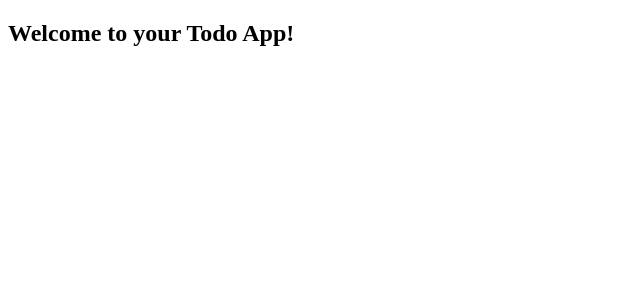
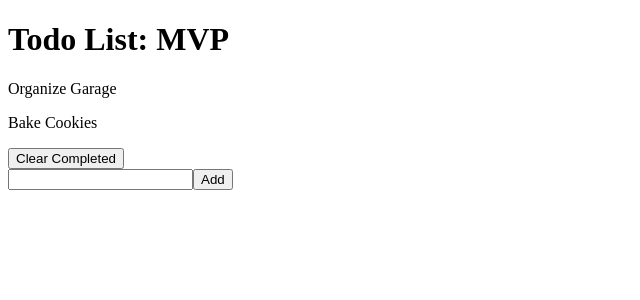
Before and after one commit to bloominstituteoftechnology/web-module-project-class-components, a React (Create React App) app: page / in a window 1280 px wide. Shown: the top 300 px of the page, without its empty margins (0-640 px from the left). Built offline with nearby package versions, Linux system fonts and the light colour scheme; the HTML template or start-up script is replaced by a standard one.

Commit message:
completed the project

```diff
--- a/src/App.js
+++ b/src/App.js
@@ -1,13 +1,80 @@
-import React from 'react';
+import React from "react";
+import TodoForm from "./components/TodoForm";
+import TodoList from "./components/TodoList";
+import "./components/Todo.css";
+
+const TodoData = [
+  {
+    task: "Organize Garage",
+    id: 1528817077286,
+    completed: false,
+  },
+  {
+    task: "Bake Cookies",
+    id: 1528817084358,
+    completed: false,
+  },
+];
 
 class App extends React.Component {
-  // you will need a place to store your state in this component.
-  // design `App` to be the parent component of your application.
-  // this component is going to take care of state, and any change handlers you need to work with your state
+  constructor() {
+    super();
+    this.state = {
+      TodoData: TodoData,
+    };
+  }
+
+  //Toggle todo
+  handleToggle = (id) => {
+    this.setState({
+      ...this.state,
+      TodoData: this.state.TodoData.map((todo) => {
+        if (todo.id === id) {
+          return {
+            ...todo,
+            completed: !todo.completed,
+          };
+        } else {
+          return todo;
+        }
+      }),
+    });
+  };
+  //Add todo
+  handleAddTodo = (task) => {
+    const newTodo = {
+      //setting the propertis for our new todo
+      task: task,
+      id: Math.random(),
+      completed: false,
+    };
+
+    this.setState({
+      ...this.state,
+      TodoData: [...this.state.TodoData, newTodo],
+    });
+  };
+  //Clear Todo completed
+  handleClear = () => {
+    this.setState({
+      //sets the state with the original data and returns all the todos that are have completed:false.
+      ...this.state,
+      TodoData: this.state.TodoData.filter((todo) => {
+        return !todo.completed;
+      }),
+    });
+  };
+
   render() {
     return (
       <div>
-        <h2>Welcome to your Todo App!</h2>
+        <h1>Todo List: MVP</h1>
+        <TodoList
+          data={this.state.TodoData}
+          handleToggle={this.handleToggle}
+          handleClear={this.handleClear}
+        />
+        <TodoForm handleAddTodo={this.handleAddTodo} />
       </div>
     );
   }
--- a/src/components/Todo.css
+++ b/src/components/Todo.css
@@ -0,0 +1,4 @@
+.completed {
+  background-color: #d17d7c;
+  text-decoration: line-through;
+}
--- a/src/components/Todo.js
+++ b/src/components/Todo.js
@@ -0,0 +1,18 @@
+import React from "react";
+
+const Todo = (props) => {
+  const handleClick = () => {
+    props.handleToggle(props.todo.id);
+  };
+
+  return (
+    <div
+      onClick={handleClick}
+      className={`item${props.completed ? "completed" : ""}`}
+    >
+      <p>{props.todo.task}</p>
+    </div>
+  );
+};
+
+export default Todo;
--- a/src/components/TodoForm.js
+++ b/src/components/TodoForm.js
@@ -0,0 +1,31 @@
+import React from "react";
+
+class TodoForm extends React.Component {
+  constructor() {
+    super();
+    this.state = {
+      input: "",
+    };
+  }
+
+  handleChanges = (e) => {
+    this.setState({
+      input: e.target.value,
+    });
+  };
+
+  handleSubmit = (e) => {
+    e.preventDefault();
+    this.props.handleAddTodo(this.state.input);
+  };
+  render() {
+    return (
+      <form onSubmit={this.handleSubmit}>
+        <input type="text" name="task" onChange={this.handleChanges} />
+        <button>Add</button>
+      </form>
+    );
+  }
+}
+
+export default TodoForm;
--- a/src/components/TodoList.js
+++ b/src/components/TodoList.js
@@ -1,2 +1,21 @@
-// your components will all go in this `component` directory.
-// feel free to change this component.js into TodoList.js
+import React from "react";
+import Todo from "./Todo";
+
+const TodoList = (props) => {
+  const handleClick = () => {
+    props.handleClear();
+  };
+
+  return (
+    <div className="todo-list">
+      {props.data.map((todo) => (
+        <Todo handleToggle={props.handleToggle} todo={todo} key={todo.id} />
+      ))}
+      <button onClick={handleClick} className="clear-btn">
+        Clear Completed
+      </button>
+    </div>
+  );
+};
+
+export default TodoList;
```
Also changed, not shown: 1 other file (tests, documents, lock files or other folders).
